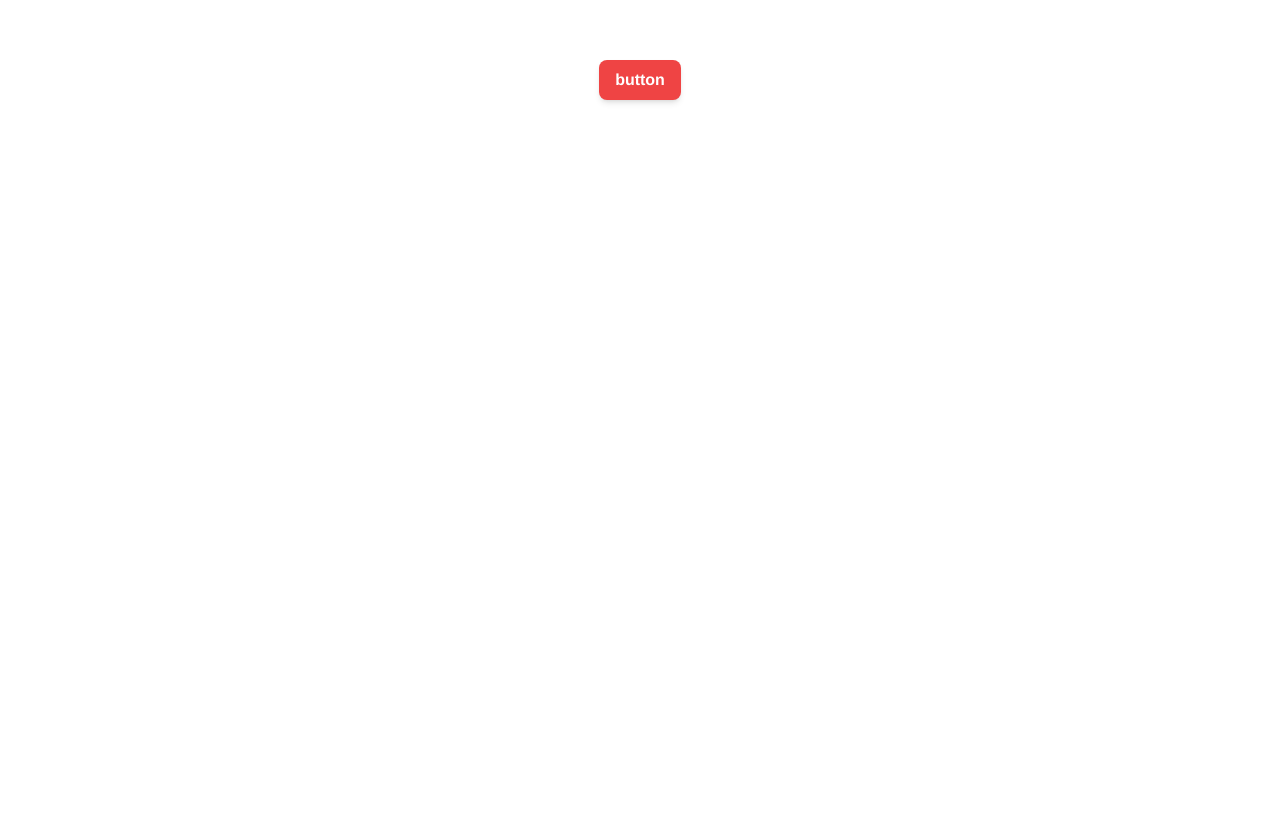
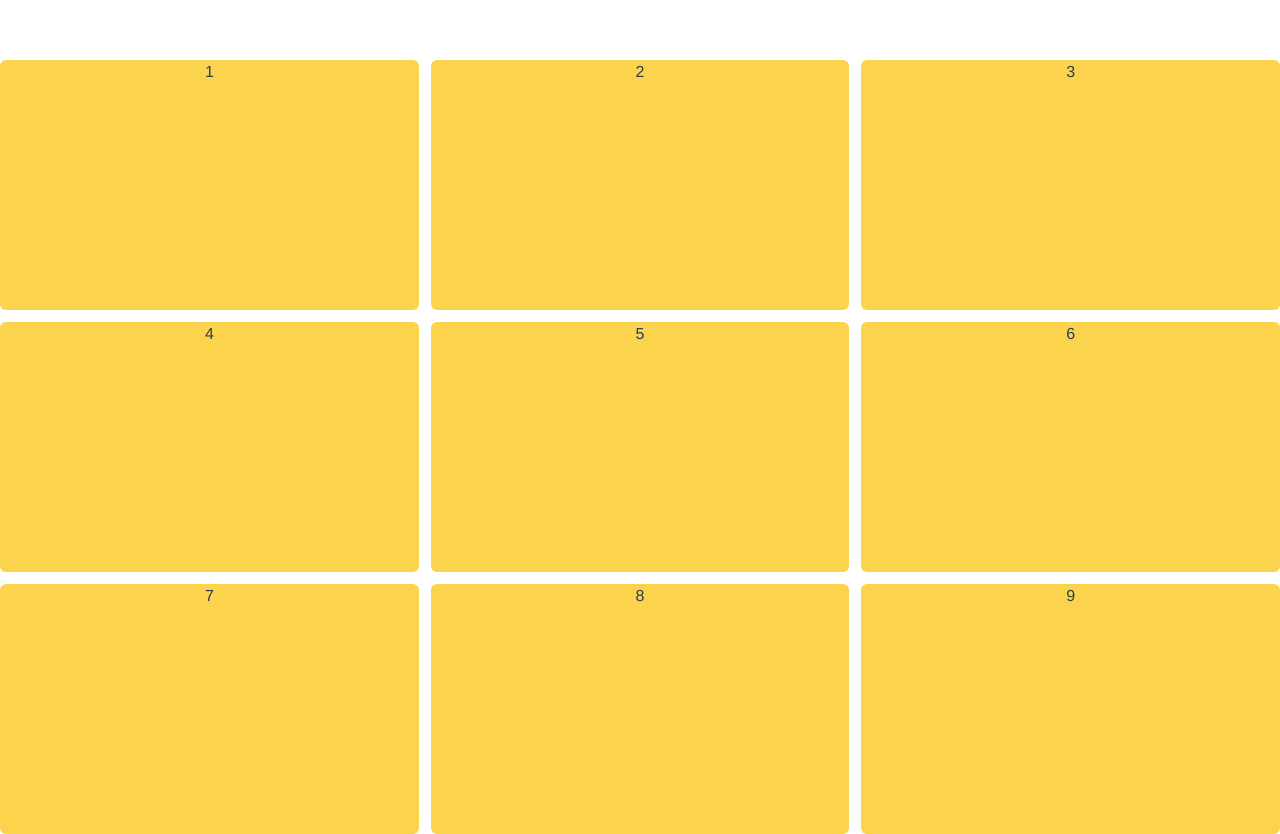
Before and after one commit to lqy1284082502/display-threejs, a Vue app: page / in a window 1280 px wide. Before the commit the page ends 800 px from the top, so only its background shows below. Built offline with nearby package versions, Linux system fonts and the light colour scheme.

Commit message:
基础配置修改

```diff
--- a/package.json
+++ b/package.json
@@ -12,7 +12,8 @@
     "cannon-es-debugger": "^1.0.0",
     "echarts": "^5.3.2",
     "three": "^0.140.0",
-    "vue": "^3.2.25"
+    "vue": "^3.2.25",
+    "vue-router": "^4.0.14"
   },
   "devDependencies": {
     "@typescript-eslint/eslint-plugin": "^5.21.0",
--- a/src/App.vue
+++ b/src/App.vue
@@ -1,7 +1,7 @@
 <script setup lang="ts">
   // This starter template is using Vue 3 <script setup> SFCs
   // Check out https://vuejs.org/api/sfc-script-setup.html#script-setup
-  import HelloWorld from './components/HelloWorld.vue';
+  import HelloWorld from './components/HomePage.vue';
 </script>
 
 <template>
--- a/src/components/HelloWorld.vue
+++ /dev/null
@@ -1,25 +0,0 @@
-<script setup lang="ts"></script>
-
-<template>
-  <button type="button" class="py-2 px-4 bg-red-500 text-white font-semibold rounded-lg shadow-md">
-    button
-  </button>
-</template>
-
-<style scoped>
-  a {
-    color: #42b983;
-  }
-
-  label {
-    margin: 0 0.5em;
-    font-weight: bold;
-  }
-
-  code {
-    background-color: #eee;
-    padding: 2px 4px;
-    border-radius: 4px;
-    color: #304455;
-  }
-</style>
--- /dev/null
+++ b/src/components/HomePage.vue
@@ -0,0 +1,22 @@
+<template>
+  <div class="container mx-auto mt-10">
+    <div class="grid gap-3 grid-cols-3">
+      <div class="bg-amber-300 rounded-md min-h-200" v-for="item of list" :key="item">{{
+        item
+      }}</div>
+    </div>
+  </div>
+</template>
+
+<script lang="ts">
+  export default {
+    name: 'HomePage',
+    data() {
+      return {
+        list: [1, 2, 3, 4, 5, 6, 7, 8, 9],
+      };
+    },
+  };
+</script>
+
+<style scoped></style>
--- a/src/index.css
+++ b/src/index.css
@@ -1,3 +1,4 @@
+/* ./src/index.css */
 @tailwind base;
 @tailwind components;
 @tailwind utilities;
--- a/tailwind.config.js
+++ b/tailwind.config.js
@@ -3,10 +3,13 @@ module.exports = {
   purge: ['./index.html', './src/**/*.{vue,js,ts,jsx,tsx}'],
   darkMode: false, // or 'media' or 'class'
   theme: {
+    minHeight: {
+      200: '250px', // 定制最小高度为200px
+    },
     extend: {},
   },
   variants: {
     extend: {},
   },
   plugins: [],
-}
+};
--- a/vite.config.ts
+++ b/vite.config.ts
@@ -3,6 +3,6 @@ import vue from '@vitejs/plugin-vue';
 
 // https://vitejs.dev/config/
 export default defineConfig({
-  base: '/display-threejs',
+  base: '/display-threejs/',
   plugins: [vue()],
 });
```
Also changed, not shown: 1 other file (tests, documents, lock files or other folders).
